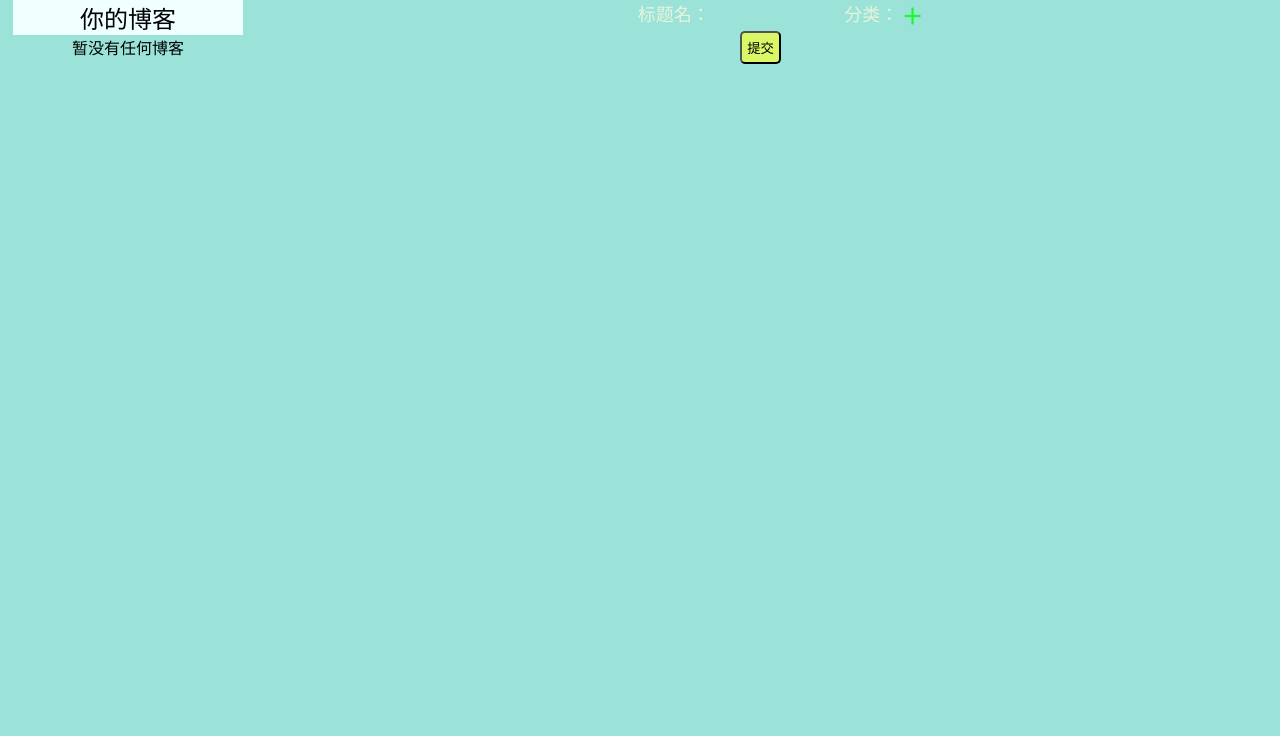
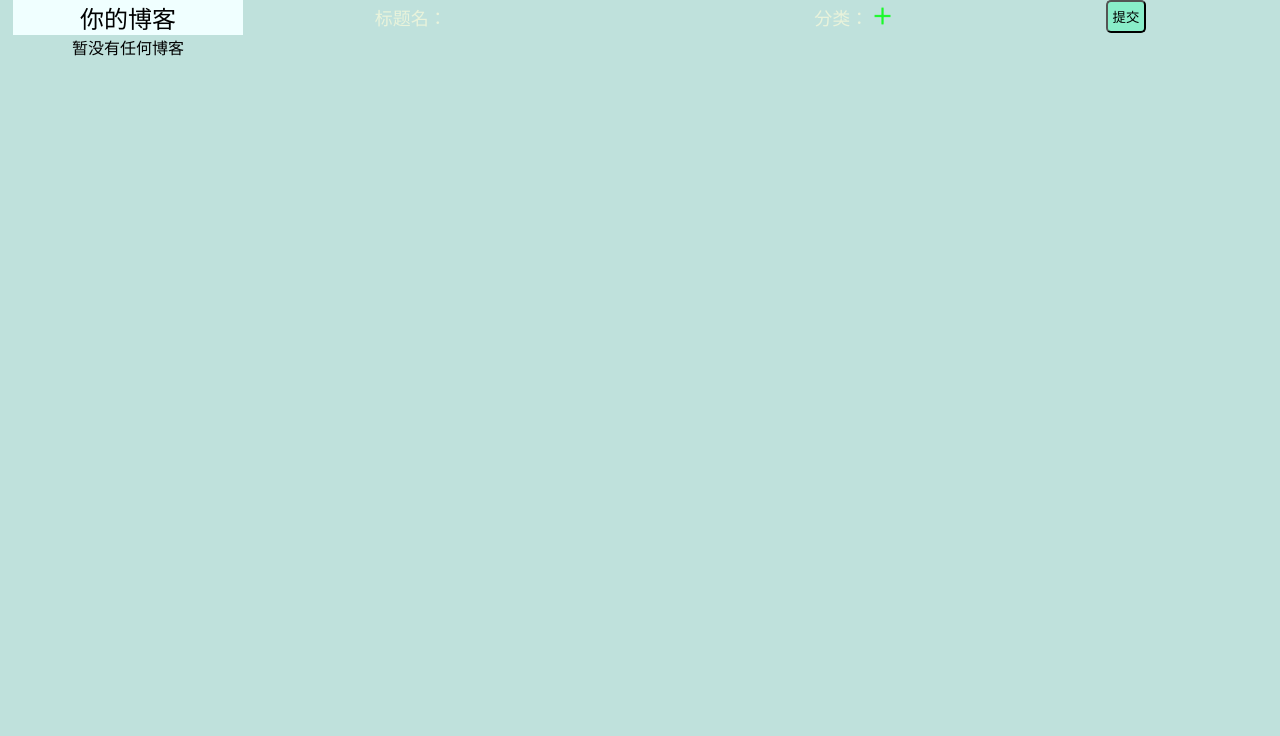
Before and after one commit to xiaojingchuangtianya/dreamWeb, a Django app: template templates/blog/writeBlog.html in a window 1280 px wide. Shown: the part 64-800 px from the top of the page. Run offline with Django 3.2, Linux system fonts and the light colour scheme; the template is opened without the code that fills it, so the values that code supplies are empty; some libraries are stand-ins or nearby versions.

Commit message:
调整写博客页面具体布局内容 1.2.2

```diff
--- a/static/css/blog/writeBlog.css
+++ b/static/css/blog/writeBlog.css
@@ -3,7 +3,8 @@
     top: 8%;
     height: 92%;
     width: 100%;
-    background: #9be3d8;
+    background: #bfe1dc;
+    overflow: hidden;
 }
 .writeBlog{
     display: block;
@@ -17,6 +18,9 @@
     font-size: large;
     margin-bottom: 5px;
     color: #e9f3db;
+    display: flex;
+    justify-content: space-around;
+    align-items: center;
 }
 .titleInput{
     padding-right: 130px;
@@ -96,11 +100,11 @@ button{
 }
 .submit button{
     padding: 5px;
-    background:#daf767 ;
+    background:#80efc6db ;
 }
 
 .submit button:hover{
-    padding: 9px;
+    padding: 5px 9px 5px 9px;
     background: #36ee3f;
 }
 .myBlog{
--- a/templates/blog/writeBlog.html
+++ b/templates/blog/writeBlog.html
@@ -34,9 +34,10 @@
                         <img onclick="showAlert();" src="{% static 'img/icon/add.png' %}" alt="新增" width="100%" >
                     </div>
                 </div>
+                <div class="submit"><button type="submit">提交</button></div>
             </div>
             {{ myForm.content }}
-            <div class="submit"><button type="submit">提交</button></div>
+
         </form>
     </div>
 </div>
```
